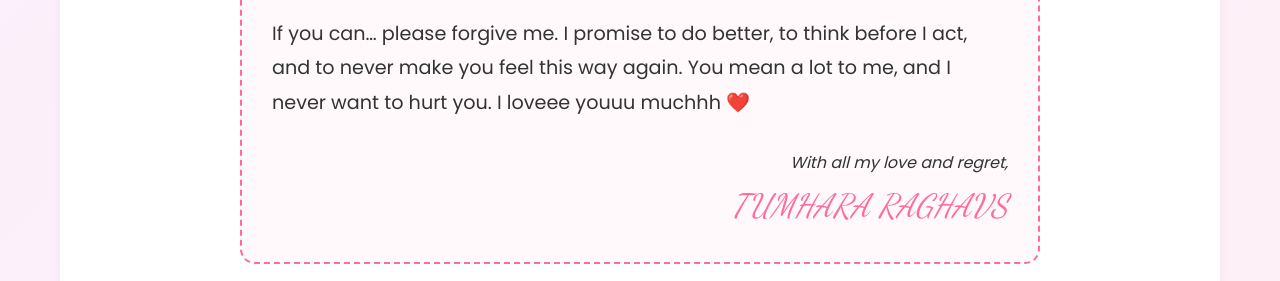
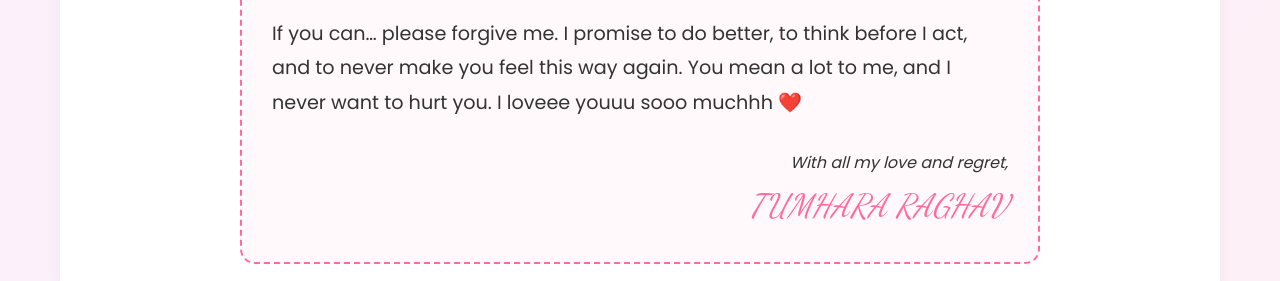
Before and after one commit to r4ghavsys/sorryhitanshiiji, a plain HTML site: page index.html in a window 1280 px wide. Shown: the part 1676-1957 px from the top of the page. Drawn offline with Linux system fonts and the light colour scheme.

```diff
--- a/index.html
+++ b/index.html
@@ -105,11 +105,11 @@
                  If you
                 can… please forgive me. I promise to do better, to think before
                 I act, and to never make you feel this way again. You mean a lot
-                to me, and I never want to hurt you. I loveee youuu muchhh ❤️
+                to me, and I never want to hurt you. I loveee youuu sooo muchhh ❤️
               </p>
               <div class="signature">
                 <p>With all my love and regret,</p>
-                <p class="name">TUMHARA RAGHAVS</p>
+                <p class="name">TUMHARA RAGHAV</p>
               </div>
             </div>
           </div>
```
